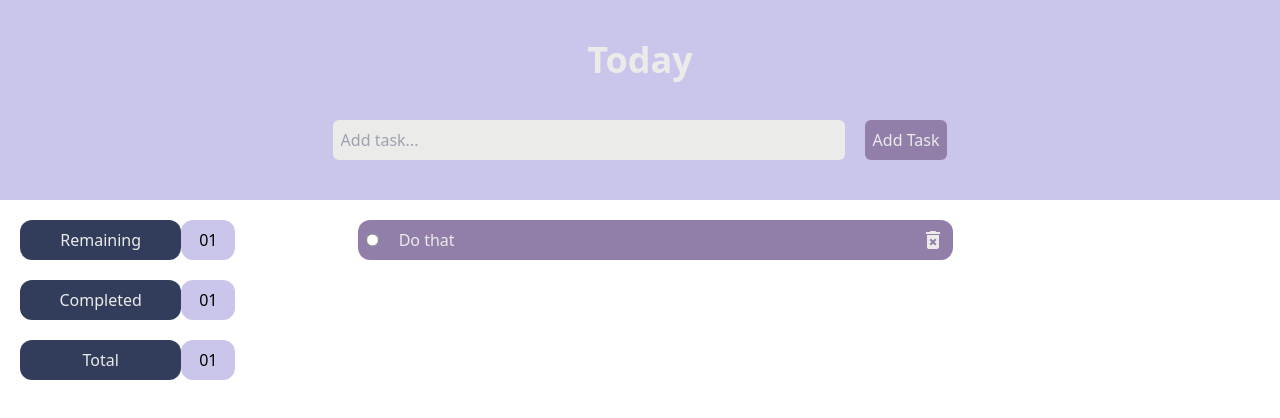
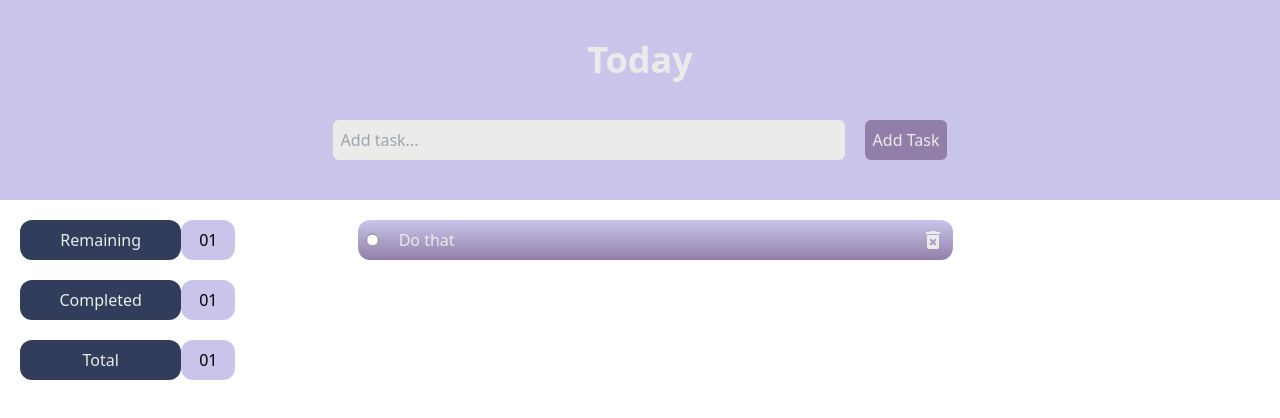
Before and after one commit to prasenjitpriyan/codeclause, a React (Vite) app in the folder 01_todo/: page / in a window 1280 px wide. Shown: the top 418 px of the page. Built offline with nearby package versions, Linux system fonts and the light colour scheme.

Commit message:
Hover effect added

```diff
--- a/01_todo/src/components/Todo.tsx
+++ b/01_todo/src/components/Todo.tsx
@@ -32,7 +32,7 @@ const Todo = () => {
         </div>
       </div>
       <div className="col-start-3 col-span-9 w-[66%]">
-        <div className="bg-todoColor rounded-xl p-2 flex flex-row justify-between">
+        <div className="bg-gradient-to-b from-secondaryColor to-todoColor rounded-xl p-2 flex flex-row justify-between hover:from-todoColor hover:to-secondaryColor">
           <div className="flex gap-5 text-primaryColor">
             <input id="todo" type="radio" name="todos" />
             <label htmlFor="todo">Do that</label>
```
